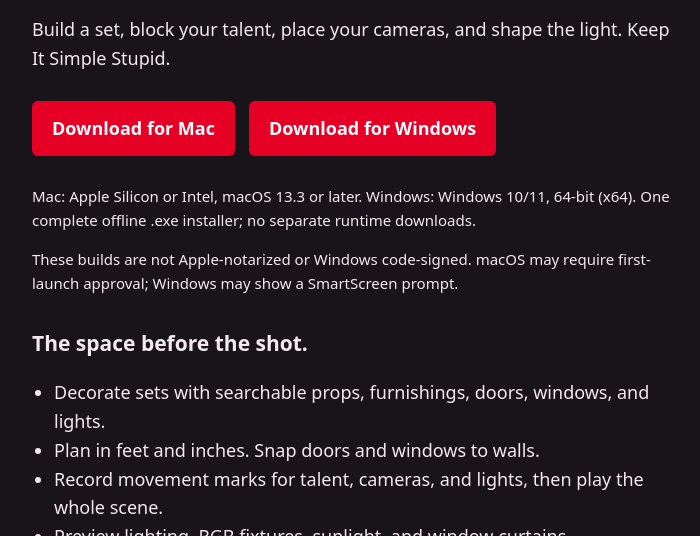
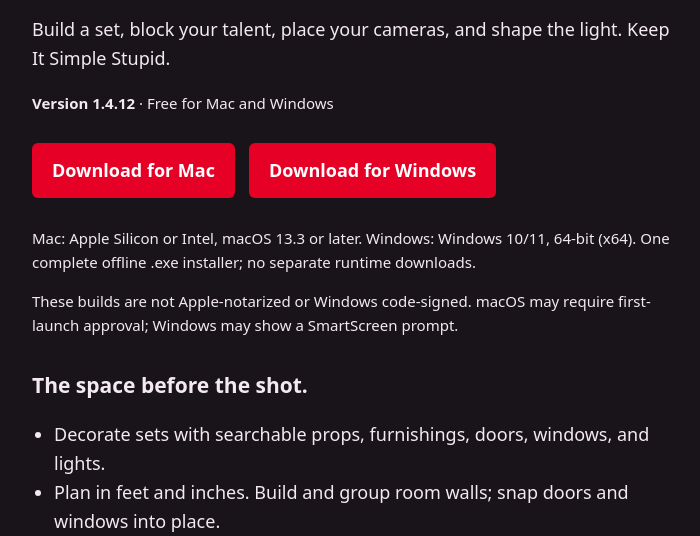
Before and after one commit to OfficialSquidProductions/scenic-planner, a plain HTML site: page website/index.html in a window 1280 px wide. Shown: the part 264-800 px from the top of the page, without its empty margins (288-988 px from the left). Drawn offline with Linux system fonts and the light colour scheme.

Commit message:
Release Scenic 1.4.12 with latest scene planning updates

```diff
--- a/website/index.html
+++ b/website/index.html
@@ -3,9 +3,10 @@
 :root{color-scheme:dark;background:#191419}body{max-width:640px;margin:10vh auto;padding:24px;font:18px/1.6 system-ui;color:#f3eaf0}h1{color:#e60026;font-size:2em;margin-bottom:16px}h2{font-size:21px;margin-top:32px}a{color:#ff94ad}.downloads{display:flex;gap:14px;flex-wrap:wrap;margin:28px 0}.download{display:inline-block;padding:13px 20px;background:#e60026;color:#fff;border-radius:6px;text-decoration:none;font-weight:650}.download:hover{background:#b50020}a:focus-visible{outline:3px solid #ff94ad;outline-offset:4px}.requirements,footer{font-size:15px}.features{padding-left:22px}footer{border-top:1px solid #49333f;margin-top:36px;padding-top:24px}.banner{width:190px;height:auto;display:block;margin-bottom:12px}footer p{margin:10px 0}.links{display:flex;gap:20px;flex-wrap:wrap}@media(max-width:480px){body{margin:5vh auto;padding:22px}.downloads{flex-direction:column}.download{text-align:center}}
 </style></head><body>
 <main><h1>Scenic</h1><p>Local scene planning software made by some friends at Squid Productions to help you explain the vision before the shoot.</p><p>Build a set, block your talent, place your cameras, and shape the light. Keep It Simple Stupid.</p>
+<p class="requirements"><strong>Version 1.4.12</strong> · Free for Mac and Windows</p>
 <div class="downloads" aria-label="Download Scenic"><a class="download" id="download-mac" href="https://github.com/OfficialSquidProductions/scenic-planner/releases/latest/download/Scenic-Mac.dmg">Download for Mac</a><a class="download" id="download-windows" href="https://github.com/OfficialSquidProductions/scenic-planner/releases/latest/download/Scenic-Windows-Setup.exe">Download for Windows</a></div>
 <p class="requirements">Mac: Apple Silicon or Intel, macOS 13.3 or later. Windows: Windows 10/11, 64-bit (x64). One complete offline .exe installer; no separate runtime downloads.</p><p class="requirements">These builds are not Apple-notarized or Windows code-signed. macOS may require first-launch approval; Windows may show a SmartScreen prompt.</p>
-<h2>The space before the shot.</h2><ul class="features"><li>Decorate sets with searchable props, furnishings, doors, windows, and lights.</li><li>Plan in feet and inches. Snap doors and windows to walls.</li><li>Record movement marks for talent, cameras, and lights, then play the whole scene.</li><li>Preview lighting, RGB fixtures, sunlight, and window curtains.</li><li>Keep multiple productions and export maps, shot lists, and portable project backups.</li></ul>
+<h2>The space before the shot.</h2><ul class="features"><li>Decorate sets with searchable props, furnishings, doors, windows, and lights.</li><li>Plan in feet and inches. Build and group room walls; snap doors and windows into place.</li><li>Box-select scene items to move them together, and plan camera coverage using lens and sensor size.</li><li>Record movement marks for talent, cameras, and lights, then play the whole scene.</li><li>Study sun direction by shoot location, date, and time; preview RGB lights and window curtains.</li><li>Keep multiple productions and export maps, shot lists, and portable project backups.</li></ul>
 <p class="requirements">Projects stay on your device. No account or subscription. Lighting previews are an artistic 2D approximation.</p><p class="requirements">Use Scenic → Check for Updates for new releases. Updating preserves your productions and scenes.</p>
 <div class="links"><a href="https://github.com/OfficialSquidProductions/scenic-planner">Source code</a><a href="https://github.com/OfficialSquidProductions/scenic-planner/releases/latest">Release notes & checksums</a><a href="https://github.com/OfficialSquidProductions/scenic-planner/issues">Report a bug</a></div></main>
 <footer><img class="banner" src="assets/squid-banner.png" alt="Squid Productions"><p>A Squid Productions™ Software</p><p><a href="https://productiondesk.squidproductions.org/">Also from us: Production Desk</a></p><p><a href="privacy.html">Privacy</a> · Free and open source under the MIT license.</p></footer>
```
Also changed, not shown: README.md.
